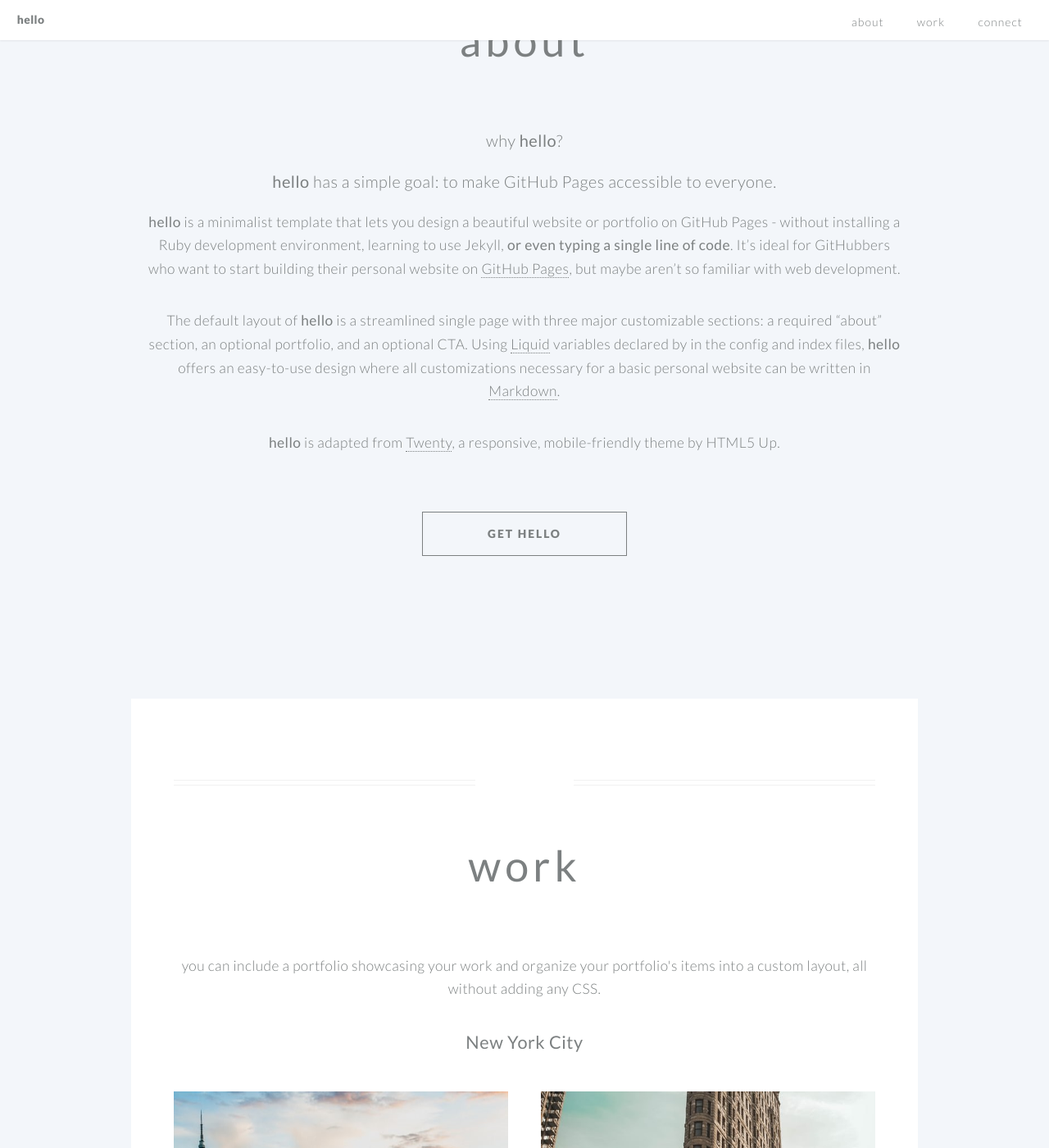
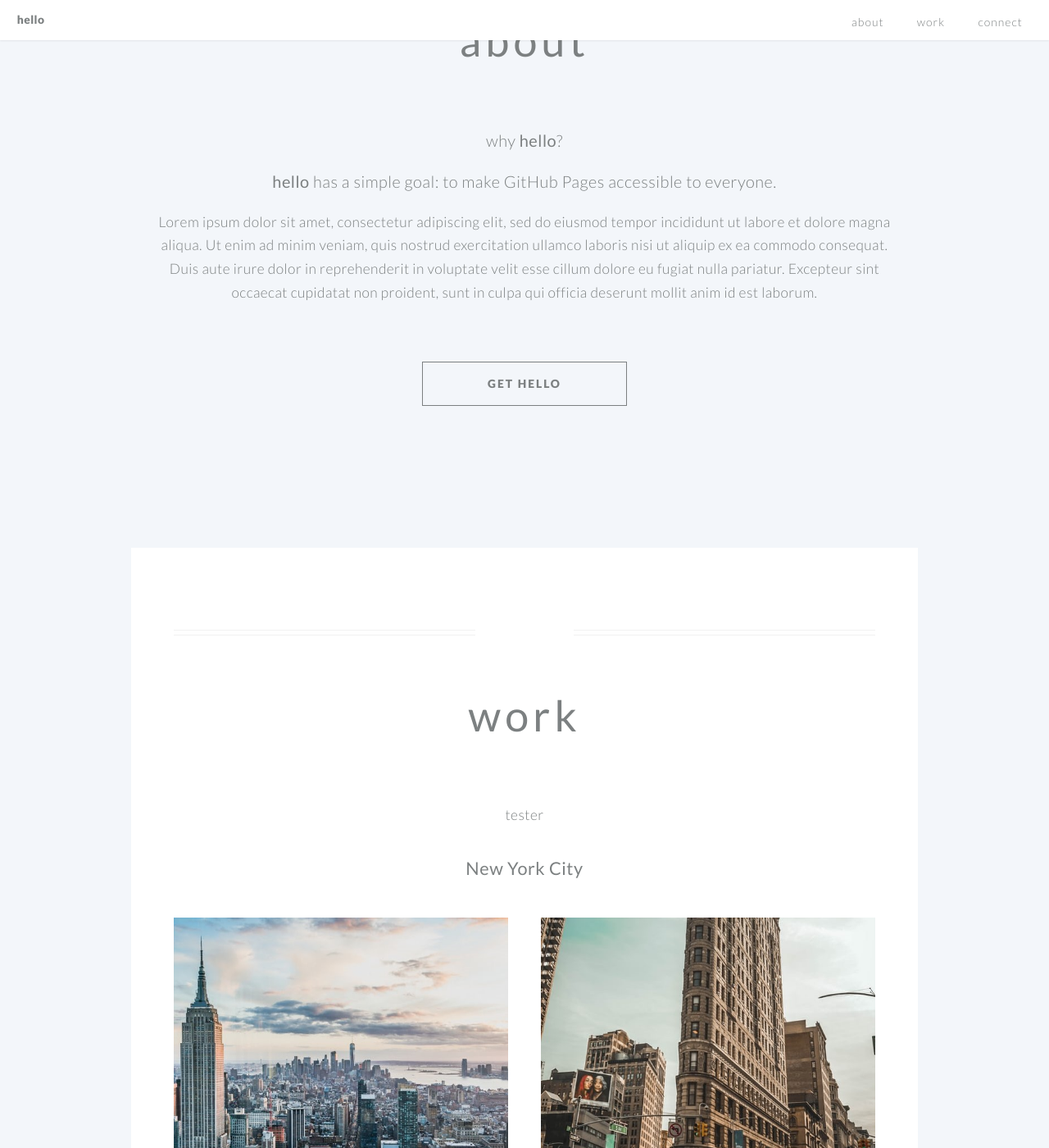
Before and after one commit to betsukai/betsukai.github.io, a Jekyll site: the page built from index.md, in a window 1280 px wide and 1400 px high, scrolled down 712 px. Shown: the whole window at 82% size. Built offline with Jekyll 4.4.1, drawn with Linux system fonts in a browser that asks for light colours.

Commit message:
Update index.md

```diff
--- a/index.md
+++ b/index.md
@@ -30,7 +30,7 @@ about_button_label: get hello # the label on the button
 # By declaring these variables, you can include a portfolio showcasing your work and organize your portfolio's items into a custom layout, all without adding any CSS. In addition, you must 1) create an HTML file in the_includes folder for each project with the text you'd like to display, and 2) create a YAML file in the _data folder describing the order in which each project should be shown and categorized. See `/includes/example.html` and `/_data/work.yml` for examples.
 
 portfolio: work # the heading for your portfolio and title of your YAML file
-portfolio_description: you can include a portfolio showcasing your work and organize your portfolio's items into a custom layout, all without adding any CSS. # a description to be desplayed below the heading and above the content
+portfolio_description: tester
 
 # optional CTA section --------------------------------------------------
 
@@ -46,12 +46,4 @@ cta_button_label: contact # the label on the button
 
 ### **hello** has a simple goal: to make GitHub Pages accessible to everyone.
 
-**hello** is a minimalist template that lets you design a beautiful website or portfolio on GitHub Pages - without installing a Ruby
-development environment, learning to use Jekyll, **or even typing a single line of code**. It's ideal for GitHubbers
-who want to start building their personal website on [GitHub Pages](https://pages.github.com/), but maybe aren't so familiar with web development.
-
-
-The default layout of **hello** is a streamlined single page with three major customizable sections: a required "about" section, an optional portfolio, and an optional CTA. Using [Liquid](https://shopify.github.io/liquid/) variables declared by in the config and index files, **hello** offers an easy-to-use design where all customizations necessary for a basic personal website can be written in [Markdown](https://www.markdownguide.org/basic-syntax/).
-
-
-**hello** is adapted from [Twenty](https://html5up.net/twenty), a responsive, mobile-friendly theme by HTML5 Up.
+Lorem ipsum dolor sit amet, consectetur adipiscing elit, sed do eiusmod tempor incididunt ut labore et dolore magna aliqua. Ut enim ad minim veniam, quis nostrud exercitation ullamco laboris nisi ut aliquip ex ea commodo consequat. Duis aute irure dolor in reprehenderit in voluptate velit esse cillum dolore eu fugiat nulla pariatur. Excepteur sint occaecat cupidatat non proident, sunt in culpa qui officia deserunt mollit anim id est laborum.
```
